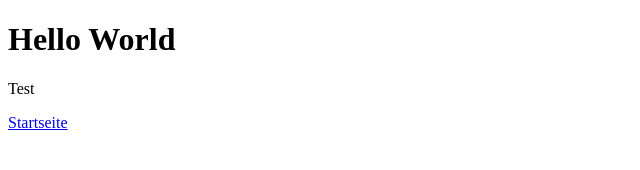
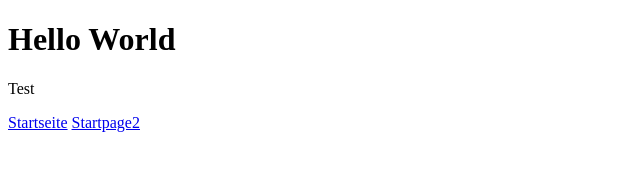
Before and after one commit to LentoLen/LentoLen.github.io, a plain HTML site: page index.html in a window 1280 px wide. Shown: the full height of the page, 0-640 px from the left. Drawn offline with Linux system fonts and the light colour scheme.

Commit message:
Update index.html

```diff
--- a/index.html
+++ b/index.html
@@ -11,4 +11,5 @@
   <h1>Hello World</h1>
     <p>Test</p>
     <a href="Startseite">Startseite</a>
+    <a href="Startpage2">Startpage2<a/>
 </body>
```
